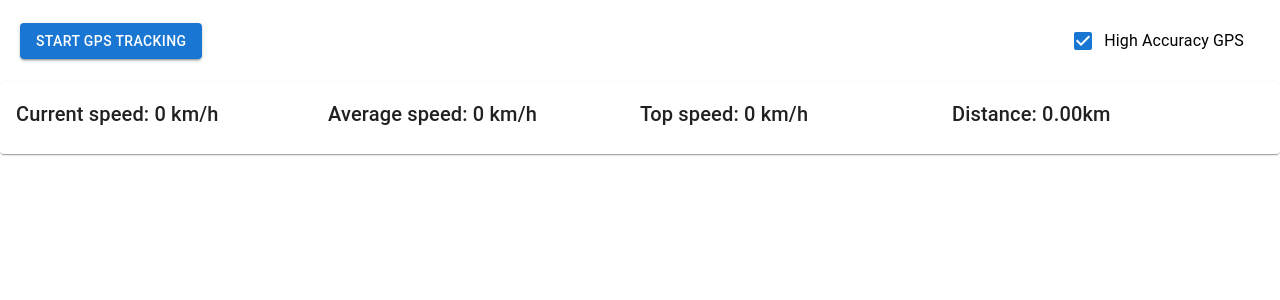
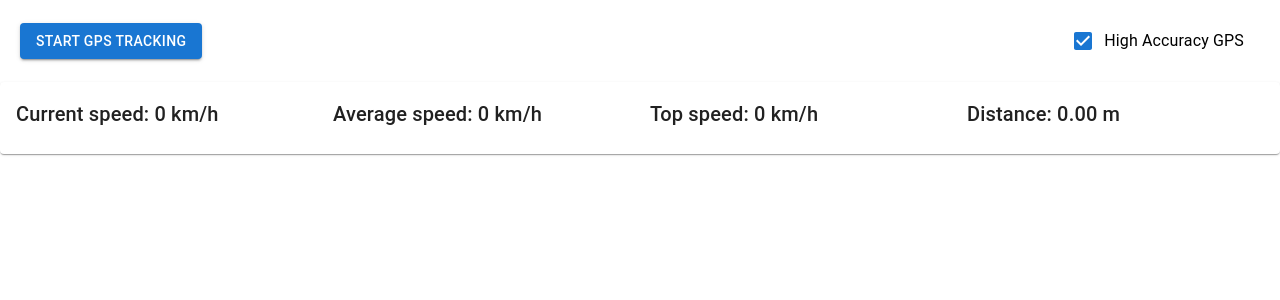
Before and after one commit to MudriyK/gps-tracking, a React (Create React App) app: page / in a window 1280 px wide. Shown: the top 300 px of the page. Built offline with nearby package versions, Linux system fonts and the light colour scheme.

Commit message:
feat: refactor

```diff
--- a/src/components/InfoPanel.js
+++ b/src/components/InfoPanel.js
@@ -7,21 +7,29 @@ const getAverageSpeed = (speedData) =>
 const getCurrentSpeed = (speedData) => speedData[speedData.length - 1];
 const formatToKmPerHour = (value) => `${Math.round(value * 3.6 || 0)} km/h`;
 
+const formatDistance = (value) => {
+  const parsedValue = parseFloat(value).toFixed(2);
+  if (value < 1000) {
+    return `${parsedValue} m`;
+  }
+
+  return `${parsedValue / 1000} km`;
+};
+
 const InfoPanel = ({ data, totalDistance }) => {
   const speedData = data.map(({ coords }) => coords?.speed);
   const currentSpeed = formatToKmPerHour(getCurrentSpeed(speedData));
   const averageSpeed = formatToKmPerHour(getAverageSpeed(speedData));
   const topSpeed = formatToKmPerHour(getTopSpeed(speedData));
+  const distance = formatDistance(totalDistance);
 
   return (
     <Card>
-      <CardContent className="grid grid-cols-1 sm:grid-cols-4 items-center">
+      <CardContent className="grid grid-cols-2 md:grid-cols-4 items-center gap-5">
         <Typography variant="h6">{`Current speed: ${currentSpeed}`}</Typography>
         <Typography variant="h6">{`Average speed: ${averageSpeed}`}</Typography>
         <Typography variant="h6">{`Top speed: ${topSpeed}`}</Typography>
-        <Typography variant="h6">{`Distance: ${parseFloat(
-          totalDistance / 1000
-        ).toFixed(2)}km`}</Typography>
+        <Typography variant="h6">{`Distance: ${distance}`}</Typography>
       </CardContent>
     </Card>
   );
--- a/src/components/Map.js
+++ b/src/components/Map.js
@@ -111,6 +111,10 @@ const GoogleMap = ({ data, isGPSActive, setTotalDistance }) => {
       });
     }
 
+    if (routeData.length > 1) {
+      calculateRouteDistance(routeData);
+    }
+
     if (!isGPSActive && routeData.length > 1) {
       const finishWaypoint = routeData[routeData.length - 1];
 
@@ -118,8 +122,6 @@ const GoogleMap = ({ data, isGPSActive, setTotalDistance }) => {
         ...finishWaypoint,
         content: "Finish",
       });
-
-      calculateRouteDistance(routeData);
     }
   }, [isGoogleApiLoaded, isGPSActive, routeData, calculateRouteDistance]);
 
--- a/src/services/WakeLockService.js
+++ b/src/services/WakeLockService.js
@@ -9,7 +9,6 @@ class WakeLockService {
       try {
         this.wakeLock = await navigator.wakeLock.request('screen');
         this.wakeLockReleased = false;
-        alert('WakeLock activated for better geolocation');
         console.log('Screen Wake Lock activated.');
 
         // Add an event listener to re-acquire the wake lock if the page becomes visible again
@@ -23,7 +22,6 @@ class WakeLockService {
         console.error(`Failed to activate Screen Wake Lock: ${e.name}, ${e.message}`);
       }
     } else {
-      alert('WakeLock not supported, please keep page active for better geolocation');
       console.log('Screen Wake Lock API is not supported by this browser or wake lock is already acquired.');
     }
   }
```
